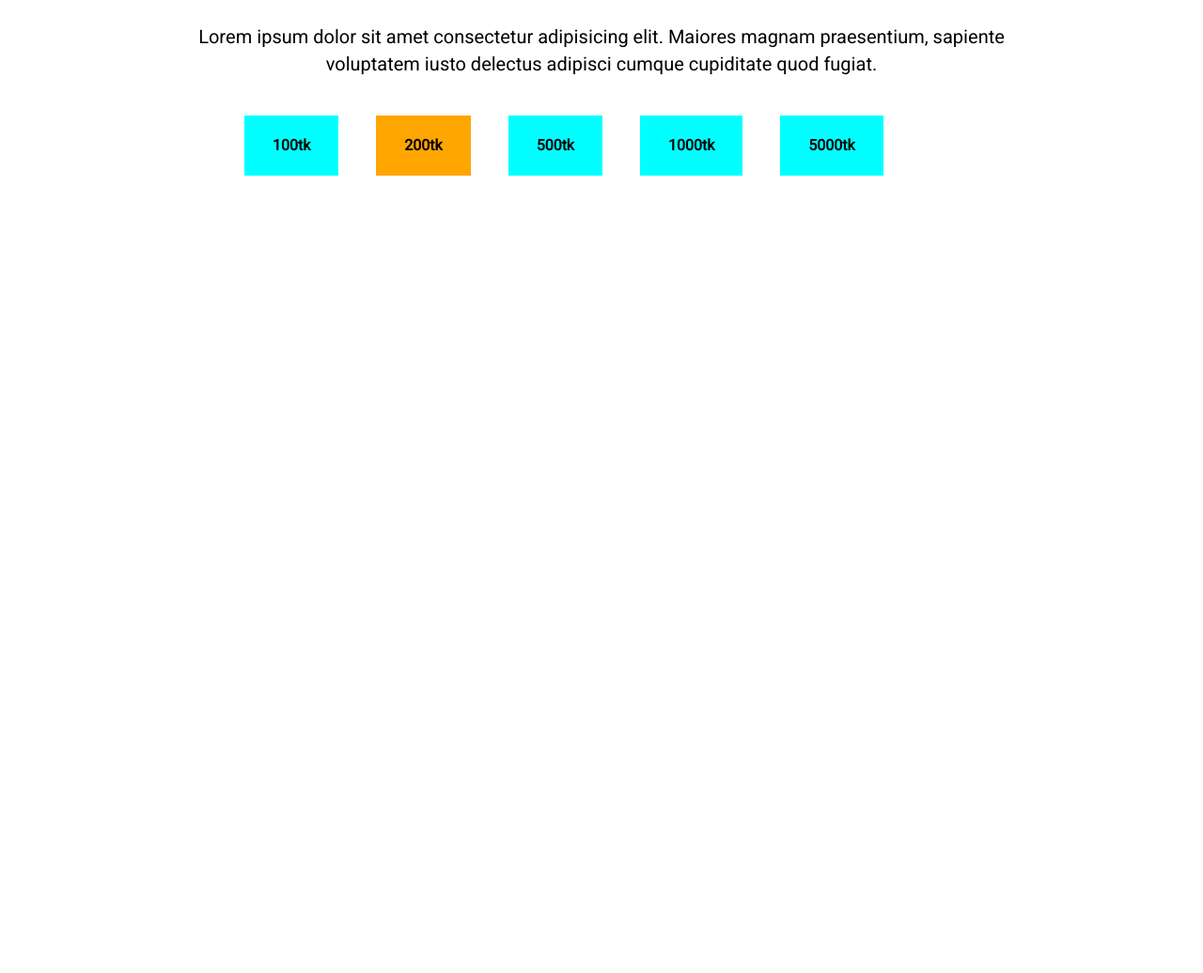
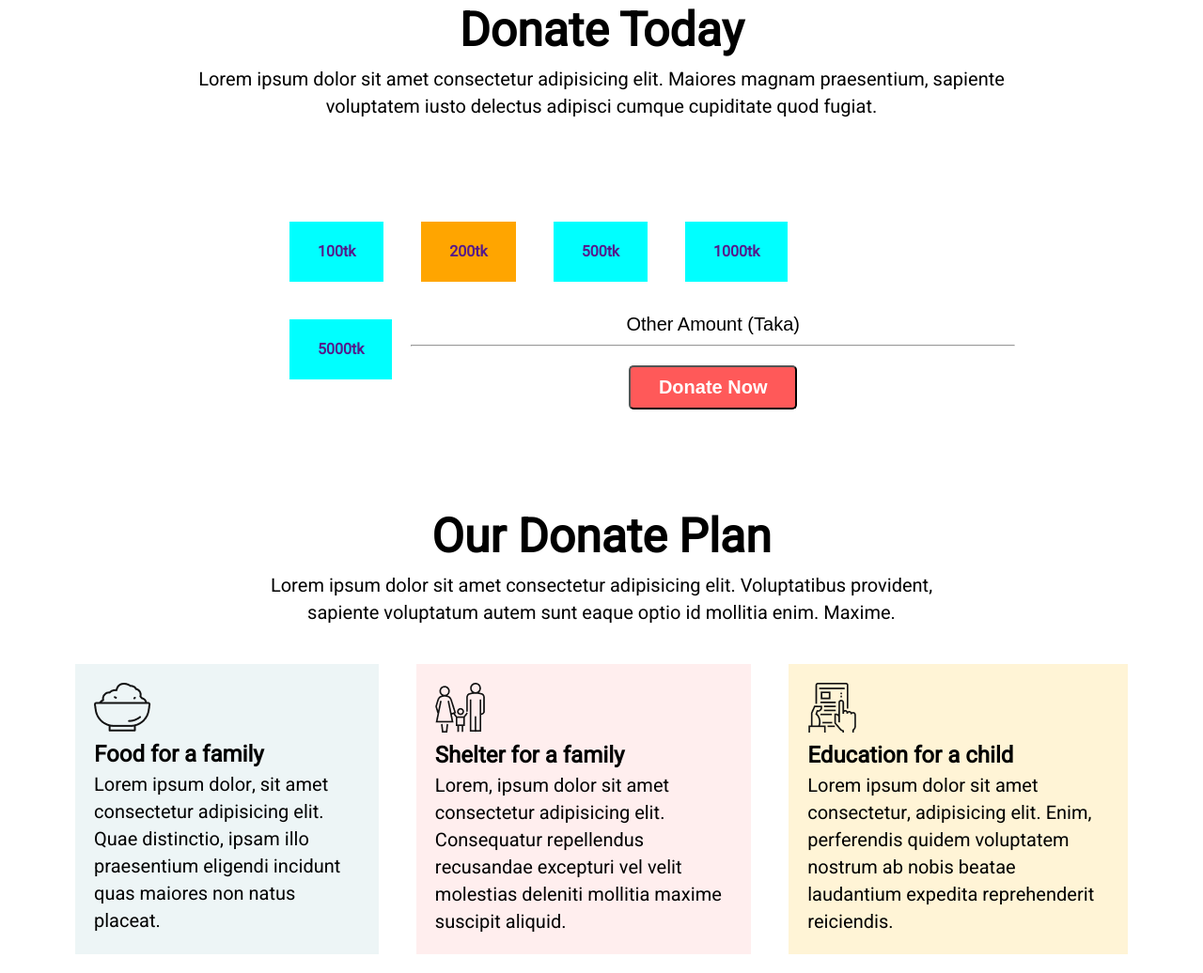
Before and after one commit to mdsaifulalambd/donate_today_bd, a plain HTML site: page index.html in a window 1280 px wide. Shown: the part 731-1767 px from the top of the page at 94% size. Before the commit the page ends 938 px from the top, so only its background shows below. Drawn offline with Linux system fonts and the light colour scheme.

Commit message:
donate-plan-added

```diff
--- a/index.html
+++ b/index.html
@@ -25,7 +25,7 @@
         </div>
 
     </section>
-    <section class="donate-amount">
+    <section class="donate-today">
         <div>
             <h1>Donate Today</h1>
             <p>Lorem ipsum dolor sit amet consectetur adipisicing elit. Maiores magnam praesentium, sapiente voluptatem
@@ -34,16 +34,53 @@
 
         <div class="donate-amount-input">
             <ul>
-                <li><a>100tk</a></li>
-                <li style="background-color:orange "><a>200tk</a></li>
-                <li><a>500tk</a></li>
-                <li><a>1000tk</a></li>
-                <li><a>5000tk</a></li>
+                <li><a href="">100tk</a></li>
+                <li style="background-color:orange "><a href="">200tk</a></li>
+                <li><a href="">500tk</a></li>
+                <li><a href="">1000tk</a></li>
+                <li><a href="">5000tk</a></li>
+            </ul>
+        </div>
 
-            </ul>
+        <div class="donate-input">
+            <form>
+                <input id="donate-number" type="text" value="Other Amount (Taka)"><br>
+                <hr>
+                <input id="donate-submit" type="submit" value="Donate Now">
+
+            </form>
+        </div>
+
+
+
+    </section>
+
+    <section class="donate-plan">
+        <h1>Our Donate Plan</h1>
+        <p id="plan-details">Lorem ipsum dolor sit amet consectetur adipisicing elit. Voluptatibus provident, sapiente
+            voluptatum autem
+            sunt eaque optio id mollitia enim. Maxime.</p>
+        <div class="donate-plan-item">
+            <div style="background-color: #EDF5F6  ;">
+                <img src="images/food.png" alt="">
+                <h2>Food for a family</h2>
+                <p>Lorem ipsum dolor, sit amet consectetur adipisicing elit. Quae distinctio, ipsam illo praesentium
+                    eligendi incidunt quas maiores non natus placeat.</p>
+            </div>
+            <div style="background-color:#FFEEEE ;">
+                <img src="images/shelter.png" alt="">
+                <h2>Shelter for a family</h2>
+                <p>Lorem, ipsum dolor sit amet consectetur adipisicing elit. Consequatur repellendus recusandae
+                    excepturi vel velit molestias deleniti mollitia maxime suscipit aliquid.</p>
+            </div>
+            <div style="background-color:#FFF4D6 ;">
+                <img src="images/Frame-1.png" alt="">
+                <h2>Education for a child</h2>
+                <p>Lorem ipsum dolor sit amet consectetur, adipisicing elit. Enim, perferendis quidem voluptatem nostrum
+                    ab nobis beatae laudantium expedita reprehenderit reiciendis.</p>
+            </div>
 
         </div>
-
 
     </section>
 
--- a/style.css
+++ b/style.css
@@ -1,3 +1,8 @@
+* {
+    margin: 0;
+    padding: 0;
+}
+
 body {
     margin: 0;
     font-family: 'Heebo', sans-serif;
@@ -38,20 +43,26 @@ p {
     color: white;
 }
 
-.donate-amount {
+.donate-today {
     text-align: center;
     margin-left: 200px;
     margin-right: 200px;
+    margin-bottom: 50px;
+    margin-top: 10%;
 }
 
 .donate-amount-input {
-    margin: auto;
+    margin-left: 10%;
+    margin-right: 10%;
+    margin-top: 10%;
+
 }
 
 .donate-amount-input ul {
     width: 100%;
     height: 20px;
     text-align: center;
+    align-items: center;
 }
 
 .donate-amount-input ul li {
@@ -62,4 +73,59 @@ p {
     margin: 20px 20px;
     padding: 20px 30px;
     font-weight: bold;
+
+
 }
+
+.donate-amount-input ul li a {
+    text-decoration: none;
+}
+
+.donate-plan {
+    margin-top: 100px;
+    text-align: center;
+    margin-left: 20px;
+    margin-right: 20px;
+}
+
+.donate-plan-item {
+    display: flex;
+    padding: 30px 20px;
+    margin-top: 20px;
+}
+
+#plan-details {
+    margin-left: 20%;
+    margin-right: 20%;
+}
+
+.donate-plan div {
+    margin-left: 20px;
+    margin-right: 20px;
+    padding: 20px 20px;
+    text-align: left;
+
+}
+
+.donate-input {
+    margin-top: 10%;
+}
+
+#donate-submit {
+    background-color: #FF5959;
+    color: white;
+    font-weight: 700;
+    padding: 10px 30px;
+    border-radius: 5px;
+    font-size: 20px;
+    margin-top: 20px;
+}
+
+#donate-number {
+    border-style: none;
+    width: 300px;
+    padding: 10px 30px;
+    font-size: 20px;
+    text-align: center;
+
+}
```
Also changed, not shown: images/Frame-1.png (added), images/food.png (added), images/shelter.png (added).
